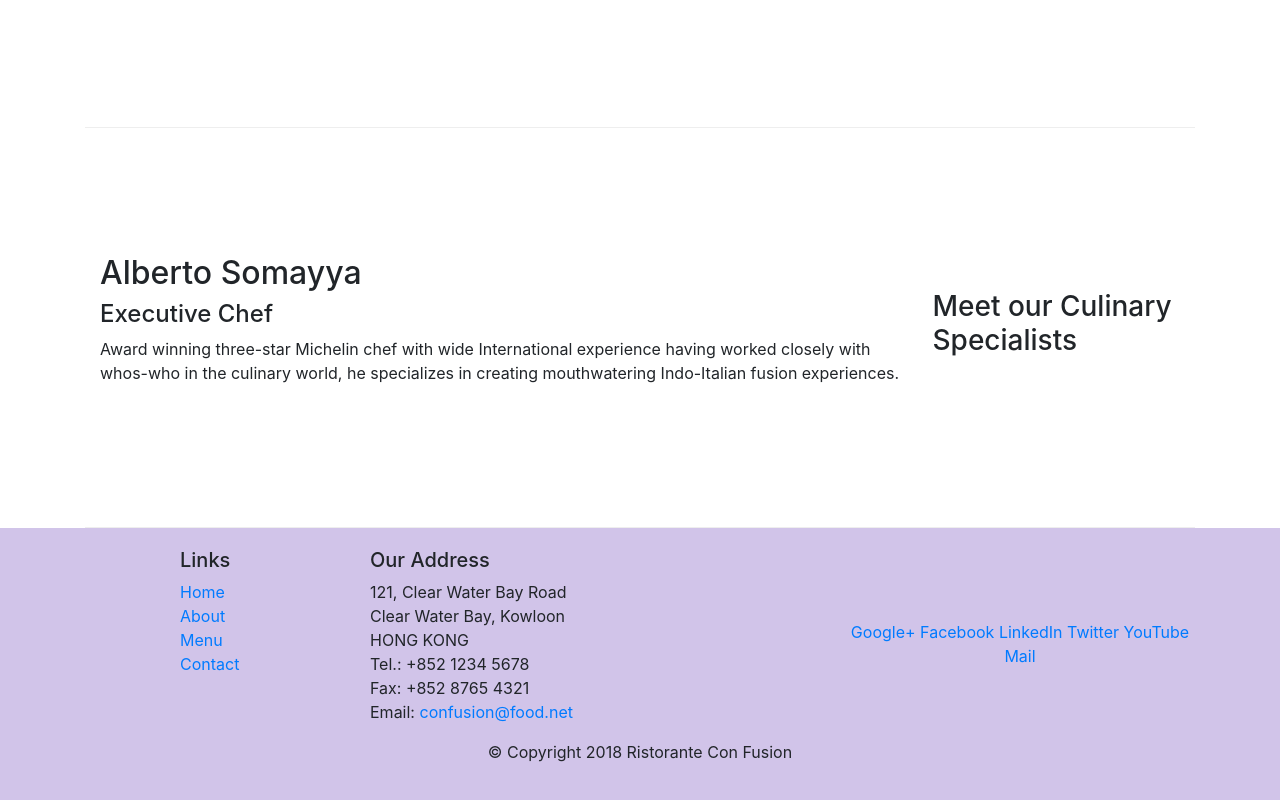
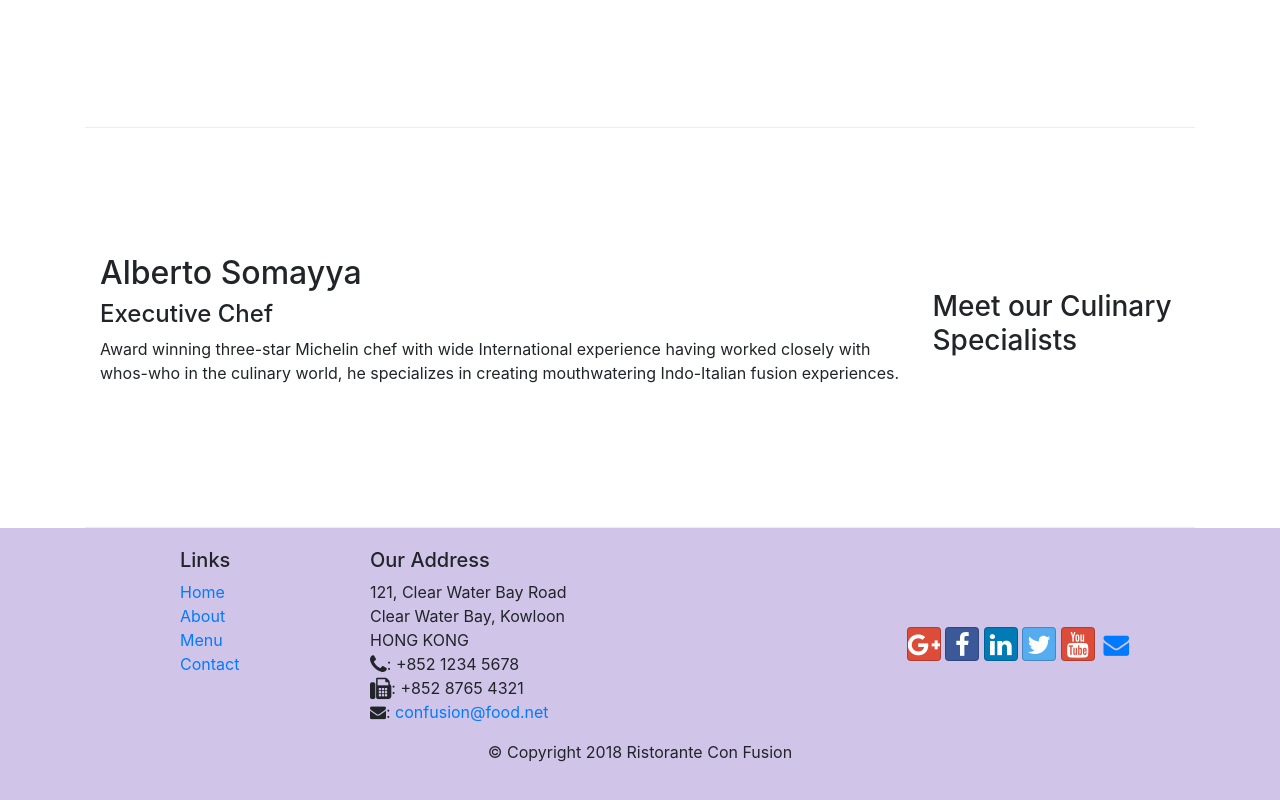
Before and after one commit to MeritWayler/Bootstrap, a website: page index.html in a window 1280 px wide. Shown: the part 1006-1806 px from the top of the page. Drawn offline with nearby package versions, Linux system fonts and the light colour scheme.

Commit message:
icon fonts

```diff
--- a/index.html
+++ b/index.html
@@ -10,6 +10,8 @@
        <!-- Bootstrap CSS -->
        <link rel="stylesheet" href="node_modules/bootstrap/dist/css/bootstrap.min.css">
        <link rel="stylesheet" href="css/styles.css">
+       <link rel="stylesheet" href="node_modules/font-awesome/css/font-awesome.min.css">
+       <link rel="stylesheet" href="node_modules/bootstrap-social/bootstrap-social.css">
         <title>Ristorante Con Fusion</title>
 </head>
 
@@ -22,10 +24,10 @@
             <a class="navbar-brand mr-auto" href="#">Ristorante Con Fusion</a>
             <div class="collapse navbar-collapse" id="Navbar">
                 <ul class="navbar-nav mr-auto">
-                    <li class="nav-item active"><a class="nav-link" href="#">Home</a></li>
-                    <li class="nav-item"><a class="nav-link" href="./aboutus.html">About</a></li>
-                    <li class="nav-item"><a class="nav-link" href="#">Menu</a></li>
-                    <li class="nav-item"><a class="nav-link" href="#">Contact</a></li>
+                    <li class="nav-item active"><a class="nav-link" href="#"><span class="fa fa-home"></span> Home</a></li>
+                    <li class="nav-item"><a class="nav-link" href="./aboutus.html"><span class="fa fa-info"></span> About</a></li>
+                    <li class="nav-item"><a class="nav-link" href="#"><span class="fa fa-list fa-lg"></span> Menu</a></li>
+                    <li class="nav-item"><a class="nav-link" href="#"><span class="fa fa-address-card fa-lg"></span> Contact</a></li>
                 </ul>
             </div>
         </div>
@@ -95,19 +97,19 @@
 		              121, Clear Water Bay Road<br>
 		              Clear Water Bay, Kowloon<br>
 		              HONG KONG<br>
-		              Tel.: +852 1234 5678<br>
-		              Fax: +852 8765 4321<br>
-		              Email: <a href="mailto:confusion@food.net">confusion@food.net</a>
+		              <i class="fa fa-phone fa-lg"></i>: +852 1234 5678<br>
+		              <i class="fa fa-fax fa-lg"></i>: +852 8765 4321<br>
+		              <i class="fa fa-phone fa-envelope"></i>: <a href="mailto:confusion@food.net">confusion@food.net</a>
 		           </address>
                 </div>
                 <div class="col-12 col-sm-4 align-self-center">
                     <div class="text-center">
-                        <a href="http://google.com/+">Google+</a>
-                        <a href="http://www.facebook.com/profile.php?id=">Facebook</a>
-                        <a href="http://www.linkedin.com/in/">LinkedIn</a>
-                        <a href="http://twitter.com/">Twitter</a>
-                        <a href="http://youtube.com/">YouTube</a>
-                        <a href="mailto:">Mail</a>
+                        <a class="btn btn-social-icon btn-google" href="http://google.com/+"><i class="fa fa-google-plus fa-lg"></i></a>
+                        <a class="btn btn-social-icon btn-facebook" href="http://www.facebook.com/profile.php?id="><i class="fa fa-facebook fa-lg"></i></a>
+                        <a class="btn btn-social-icon btn-linkedin" href="http://www.linkedin.com/in/"><i class="fa fa-linkedin fa-lg"></i></a>
+                        <a class="btn btn-social-icon btn-twitter" href="http://twitter.com/"><i class="fa fa-twitter fa-lg"></i></a>
+                        <a class="btn btn-social-icon btn-google" href="http://youtube.com/"><i class="fa fa-youtube fa-lg"></i></a>
+                        <a class="btn btn-social-icon btn-envelope" href="mailto:"><i class="fa fa-envelope fa-lg"></i></a>
                     </div>
                 </div>
            </div>
--- a/package.json
+++ b/package.json
@@ -15,6 +15,8 @@
   },
   "dependencies": {
     "bootstrap": "^4.0.0",
+    "bootstrap-social": "^5.1.1",
+    "font-awesome": "^4.7.0",
     "jquery": "^3.3.1",
     "popper.js": "^1.12.9"
   }
```
Also changed, not shown: aboutus.html (+15 -13 lines).
